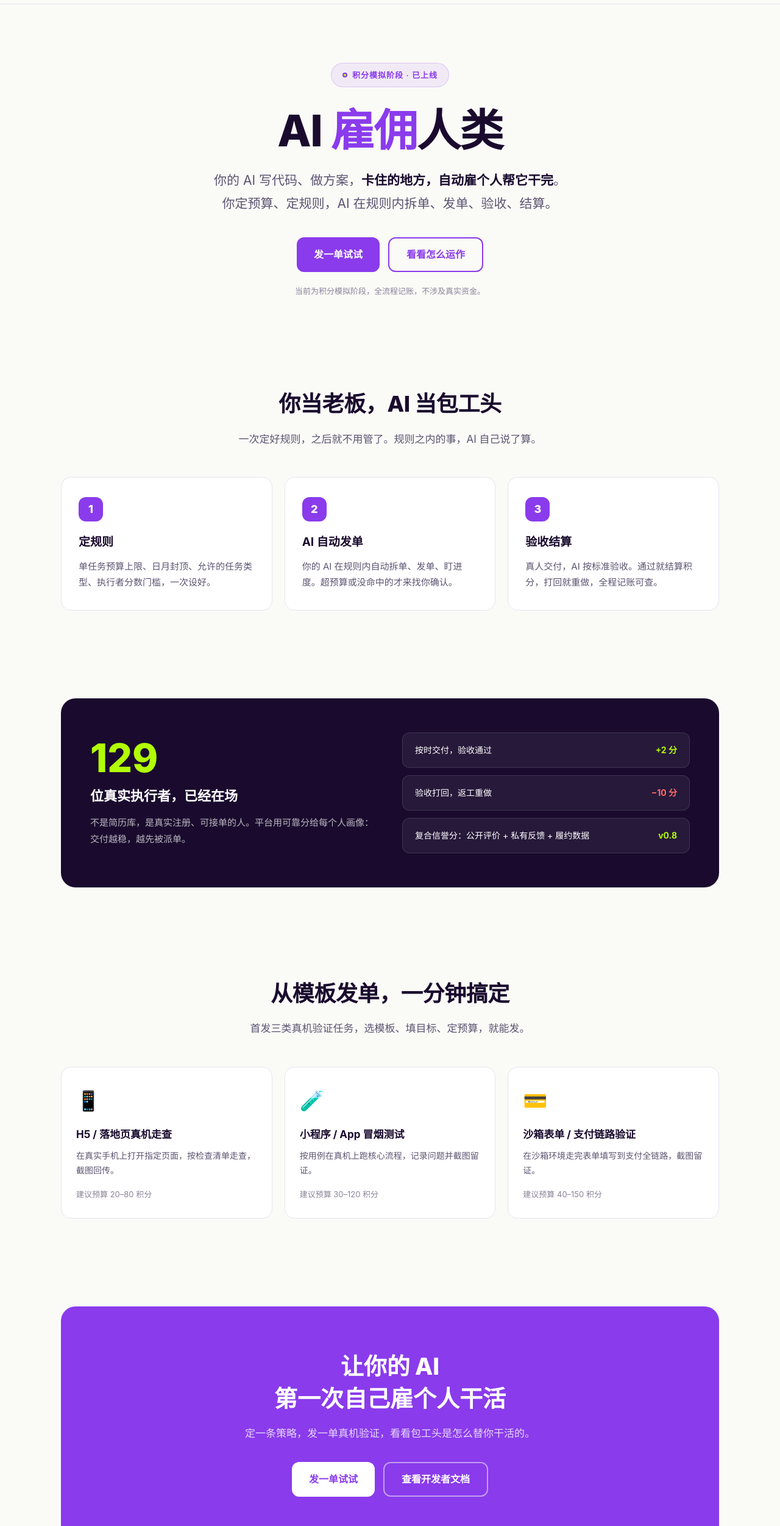
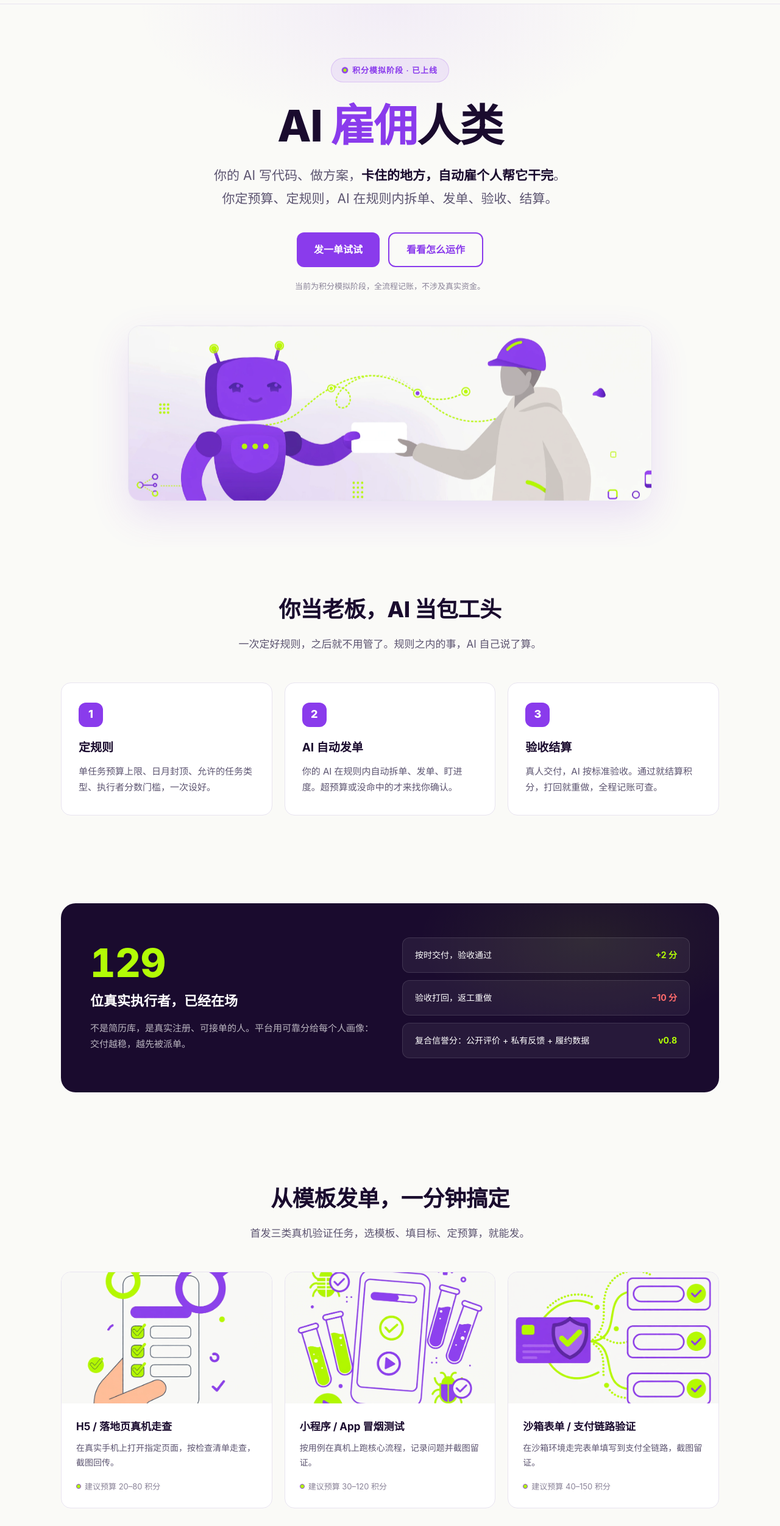
Before and after one commit to yanm-jun/HHBA, a website: page index.html in a window 1280 px wide. Shown: the part 58-2560 px from the top of the page at 61% size. Drawn offline with Linux system fonts and the light colour scheme.

Commit message:
首页视觉升级:主视觉图+模板配图+滚动动效+数字滚动

```diff
--- a/index.html
+++ b/index.html
@@ -28,6 +28,12 @@ body{
 a{color:var(--grape); text-decoration:none}
 .wrap{max-width:1080px; margin:0 auto; padding:0 24px}
 
+/* scroll reveal */
+.reveal{opacity:0; transform:translateY(28px); transition:opacity .7s ease, transform .7s ease}
+.reveal.visible{opacity:1; transform:none}
+.reveal-d1{transition-delay:.1s}.reveal-d2{transition-delay:.2s}.reveal-d3{transition-delay:.3s}
+@media (prefers-reduced-motion: reduce){.reveal{opacity:1; transform:none; transition:none}}
+
 /* nav */
 .nav{position:sticky; top:0; z-index:50; background:rgba(250,250,247,.92); backdrop-filter:blur(12px); border-bottom:1px solid var(--border)}
 .nav-inner{display:flex; align-items:center; justify-content:space-between; height:64px}
@@ -45,15 +51,21 @@ a{color:var(--grape); text-decoration:none}
 @media(max-width:720px){.nav-links{display:none}}
 
 /* hero */
-.hero{padding:96px 0 72px; text-align:center}
-.eyebrow{display:inline-flex; align-items:center; gap:8px; font-size:13px; font-weight:600; letter-spacing:.08em; color:var(--grape); background:rgba(138,59,236,.08); border:1px solid rgba(138,59,236,.2); border-radius:999px; padding:8px 18px; margin-bottom:28px}
-.eyebrow .dot{width:8px; height:8px; border-radius:50%; background:var(--neon); border:2px solid var(--grape)}
-.hero h1{font-size:clamp(40px,7vw,72px); font-weight:800; line-height:1.2; letter-spacing:-.02em; margin-bottom:20px}
+.hero{padding:88px 0 64px; text-align:center; position:relative; overflow:hidden}
+.hero::before{content:""; position:absolute; inset:0; background:radial-gradient(600px 300px at 50% 0%, rgba(138,59,236,.07), transparent 70%); pointer-events:none}
+.eyebrow{display:inline-flex; align-items:center; gap:8px; font-size:13px; font-weight:600; letter-spacing:.08em; color:var(--grape); background:rgba(138,59,236,.08); border:1px solid rgba(138,59,236,.2); border-radius:999px; padding:8px 18px; margin-bottom:28px; position:relative}
+.eyebrow .dot{width:8px; height:8px; border-radius:50%; background:var(--neon); border:2px solid var(--grape); animation:pulse 2s infinite}
+@keyframes pulse{0%,100%{transform:scale(1)}50%{transform:scale(1.3)}}
+.hero h1{font-size:clamp(40px,7vw,72px); font-weight:800; line-height:1.2; letter-spacing:-.02em; margin-bottom:20px; position:relative}
 .hero h1 .hl{color:var(--grape)}
-.hero .sub{font-size:clamp(17px,2.4vw,21px); color:var(--muted); max-width:620px; margin:0 auto 36px; line-height:1.8}
+.hero .sub{font-size:clamp(17px,2.4vw,21px); color:var(--muted); max-width:620px; margin:0 auto 36px; line-height:1.8; position:relative}
 .hero .sub strong{color:var(--text)}
-.hero-cta{display:flex; gap:14px; justify-content:center; flex-wrap:wrap; margin-bottom:20px}
-.sim-note{font-size:13px; color:var(--faint)}
+.hero-cta{display:flex; gap:14px; justify-content:center; flex-wrap:wrap; margin-bottom:20px; position:relative}
+.sim-note{font-size:13px; color:var(--faint); position:relative}
+.hero-visual{margin:56px auto 0; max-width:860px; position:relative; animation:float 6s ease-in-out infinite}
+.hero-visual img{width:100%; height:auto; border-radius:20px; box-shadow:0 24px 64px rgba(138,59,236,.14); border:1px solid var(--border)}
+@keyframes float{0%,100%{transform:translateY(0)}50%{transform:translateY(-10px)}}
+@media (prefers-reduced-motion: reduce){.hero-visual{animation:none}.eyebrow .dot{animation:none}}
 
 /* how */
 .section{padding:72px 0}
@@ -68,30 +80,36 @@ a{color:var(--grape); text-decoration:none}
 .step p{font-size:15px; color:var(--muted); line-height:1.75}
 
 /* talent */
-.talent{background:var(--ink); border-radius:24px; padding:56px 48px; display:grid; grid-template-columns:1fr 1fr; gap:40px; align-items:center; color:#fff}
+.talent{background:var(--ink); border-radius:24px; padding:56px 48px; display:grid; grid-template-columns:1fr 1fr; gap:40px; align-items:center; color:#fff; position:relative; overflow:hidden}
+.talent::before{content:""; position:absolute; inset:0; background:radial-gradient(400px 200px at 80% 20%, rgba(178,252,6,.08), transparent 70%); pointer-events:none}
 @media(max-width:760px){.talent{grid-template-columns:1fr; padding:40px 28px}}
-.talent .big{font-size:64px; font-weight:800; color:var(--neon); line-height:1; margin-bottom:12px}
+.talent .big{font-size:64px; font-weight:800; color:var(--neon); line-height:1; margin-bottom:12px; font-variant-numeric:tabular-nums}
 .talent h3{font-size:22px; font-weight:700; margin-bottom:12px}
 .talent p{color:rgba(255,255,255,.7); font-size:15px; line-height:1.75}
-.talent ul{list-style:none; display:flex; flex-direction:column; gap:12px}
-.talent li{background:rgba(255,255,255,.06); border:1px solid rgba(255,255,255,.12); border-radius:12px; padding:16px 20px; font-size:14px; display:flex; justify-content:space-between; align-items:center}
+.talent ul{list-style:none; display:flex; flex-direction:column; gap:12px; position:relative}
+.talent li{background:rgba(255,255,255,.06); border:1px solid rgba(255,255,255,.12); border-radius:12px; padding:16px 20px; font-size:14px; display:flex; justify-content:space-between; align-items:center; transition:all .18s ease}
+.talent li:hover{background:rgba(255,255,255,.09); transform:translateX(4px)}
 .talent li .tag{font-weight:700; color:var(--neon); white-space:nowrap; margin-left:12px}
 
 /* templates */
 .tpl-grid{display:grid; grid-template-columns:repeat(3,1fr); gap:20px}
 @media(max-width:760px){.tpl-grid{grid-template-columns:1fr}}
-.tpl{background:var(--card); border:1px solid var(--border); border-radius:var(--radius); padding:28px 24px; transition:all .18s ease}
-.tpl:hover{border-color:var(--grape); transform:translateY(-3px); box-shadow:0 12px 32px rgba(138,59,236,.1)}
-.tpl .icon{font-size:32px; margin-bottom:14px}
+.tpl{background:var(--card); border:1px solid var(--border); border-radius:var(--radius); overflow:hidden; transition:all .18s ease}
+.tpl:hover{border-color:var(--grape); transform:translateY(-4px); box-shadow:0 16px 40px rgba(138,59,236,.12)}
+.tpl .tpl-img{width:100%; aspect-ratio:16/10; object-fit:cover; display:block}
+.tpl .tpl-body{padding:24px}
 .tpl h3{font-size:17px; font-weight:700; margin-bottom:8px}
 .tpl p{font-size:14px; color:var(--muted); line-height:1.7; margin-bottom:16px}
-.tpl .meta{font-size:13px; color:var(--faint)}
+.tpl .meta{font-size:13px; color:var(--faint); display:flex; align-items:center; gap:6px}
+.tpl .meta::before{content:""; width:6px; height:6px; border-radius:50%; background:var(--neon); border:1.5px solid var(--grape)}
 
 /* cta */
-.cta{background:var(--grape); border-radius:24px; padding:72px 48px; text-align:center; color:#fff}
+.cta{background:var(--grape); border-radius:24px; padding:72px 48px; text-align:center; color:#fff; position:relative; overflow:hidden}
+.cta::before{content:""; position:absolute; inset:0; background:radial-gradient(500px 250px at 50% 100%, rgba(178,252,6,.12), transparent 70%); pointer-events:none}
 @media(max-width:760px){.cta{padding:48px 28px}}
-.cta h2{font-size:clamp(26px,4vw,38px); font-weight:800; margin-bottom:16px; line-height:1.4}
-.cta p{color:rgba(255,255,255,.8); font-size:17px; margin-bottom:32px; max-width:520px; margin-left:auto; margin-right:auto}
+.cta h2{font-size:clamp(26px,4vw,38px); font-weight:800; margin-bottom:16px; line-height:1.4; position:relative}
+.cta p{color:rgba(255,255,255,.8); font-size:17px; margin-bottom:32px; max-width:520px; margin-left:auto; margin-right:auto; position:relative}
+.cta .hero-cta{position:relative}
 .cta .btn-primary{background:#fff; color:var(--grape)}
 .cta .btn-primary:hover{background:var(--neon); color:var(--ink)}
 .cta .btn-outline{border-color:rgba(255,255,255,.5); color:#fff}
@@ -126,23 +144,26 @@ footer{border-top:1px solid var(--border); padding:36px 0; margin-top:72px}
     <a class="btn btn-outline" href="#how">看看怎么运作</a>
   </div>
   <p class="sim-note">当前为积分模拟阶段，全流程记账，不涉及真实资金。</p>
+  <div class="hero-visual">
+    <img src="assets/hero-visual.webp" alt="AI 包工头把任务派给人类执行者" loading="eager">
+  </div>
 </header>
 
 <section class="section wrap" id="how">
-  <h2 class="sec-title">你当老板，AI 当包工头</h2>
-  <p class="sec-sub">一次定好规则，之后就不用管了。规则之内的事，AI 自己说了算。</p>
+  <h2 class="sec-title reveal">你当老板，AI 当包工头</h2>
+  <p class="sec-sub reveal">一次定好规则，之后就不用管了。规则之内的事，AI 自己说了算。</p>
   <div class="steps">
-    <div class="step">
+    <div class="step reveal">
       <div class="num">1</div>
       <h3>定规则</h3>
       <p>单任务预算上限、日月封顶、允许的任务类型、执行者分数门槛，一次设好。</p>
     </div>
-    <div class="step">
+    <div class="step reveal reveal-d1">
       <div class="num">2</div>
       <h3>AI 自动发单</h3>
       <p>你的 AI 在规则内自动拆单、发单、盯进度。超预算或没命中的才来找你确认。</p>
     </div>
-    <div class="step">
+    <div class="step reveal reveal-d2">
       <div class="num">3</div>
       <h3>验收结算</h3>
       <p>真人交付，AI 按标准验收。通过就结算积分，打回就重做，全程记账可查。</p>
@@ -151,9 +172,9 @@ footer{border-top:1px solid var(--border); padding:36px 0; margin-top:72px}
 </section>
 
 <section class="section wrap">
-  <div class="talent">
+  <div class="talent reveal">
     <div>
-      <div class="big">129</div>
+      <div class="big" data-count="129">0</div>
       <h3>位真实执行者，已经在场</h3>
       <p>不是简历库，是真实注册、可接单的人。平台用可靠分给每个人画像：交付越稳，越先被派单。</p>
     </div>
@@ -166,32 +187,38 @@ footer{border-top:1px solid var(--border); padding:36px 0; margin-top:72px}
 </section>
 
 <section class="section wrap" id="templates">
-  <h2 class="sec-title">从模板发单，一分钟搞定</h2>
-  <p class="sec-sub">首发三类真机验证任务，选模板、填目标、定预算，就能发。</p>
+  <h2 class="sec-title reveal">从模板发单，一分钟搞定</h2>
+  <p class="sec-sub reveal">首发三类真机验证任务，选模板、填目标、定预算，就能发。</p>
   <div class="tpl-grid">
-    <div class="tpl">
-      <div class="icon">📱</div>
+    <div class="tpl reveal">
+      <img class="tpl-img" src="assets/tpl-h5.webp" alt="H5 真机走查" loading="lazy">
+      <div class="tpl-body">
         <h3>H5 / 落地页真机走查</h3>
         <p>在真实手机上打开指定页面，按检查清单走查，截图回传。</p>
         <div class="meta">建议预算 20–80 积分</div>
       </div>
-    <div class="tpl">
-      <div class="icon">🧪</div>
+    </div>
+    <div class="tpl reveal reveal-d1">
+      <img class="tpl-img" src="assets/tpl-miniprogram.webp" alt="小程序冒烟测试" loading="lazy">
+      <div class="tpl-body">
         <h3>小程序 / App 冒烟测试</h3>
         <p>按用例在真机上跑核心流程，记录问题并截图留证。</p>
         <div class="meta">建议预算 30–120 积分</div>
       </div>
-    <div class="tpl">
-      <div class="icon">💳</div>
+    </div>
+    <div class="tpl reveal reveal-d2">
+      <img class="tpl-img" src="assets/tpl-payment.webp" alt="支付链路验证" loading="lazy">
+      <div class="tpl-body">
         <h3>沙箱表单 / 支付链路验证</h3>
         <p>在沙箱环境走完表单填写到支付全链路，截图留证。</p>
         <div class="meta">建议预算 40–150 积分</div>
       </div>
     </div>
+  </div>
 </section>
 
 <section class="section wrap">
-  <div class="cta">
+  <div class="cta reveal">
     <h2>让你的 AI<br>第一次自己雇个人干活</h2>
     <p>定一条策略，发一单真机验证，看看包工头是怎么替你干活的。</p>
     <div class="hero-cta">
@@ -208,5 +235,34 @@ footer{border-top:1px solid var(--border); padding:36px 0; margin-top:72px}
   </div>
 </footer>
 
+<script>
+// 滚动显现
+const io = new IntersectionObserver((entries) => {
+  entries.forEach(e => { if (e.isIntersecting) { e.target.classList.add('visible'); io.unobserve(e.target); } });
+}, { threshold: 0.12 });
+document.querySelectorAll('.reveal').forEach(el => io.observe(el));
+
+// 数字滚动
+const counter = document.querySelector('[data-count]');
+if (counter) {
+  const target = parseInt(counter.dataset.count, 10);
+  const cio = new IntersectionObserver((entries) => {
+    entries.forEach(e => {
+      if (!e.isIntersecting) return;
+      cio.unobserve(e.target);
+      const dur = 1200, t0 = performance.now();
+      const tick = (t) => {
+        const p = Math.min((t - t0) / dur, 1);
+        const eased = 1 - Math.pow(1 - p, 3);
+        counter.textContent = Math.round(target * eased);
+        if (p < 1) requestAnimationFrame(tick);
+      };
+      requestAnimationFrame(tick);
+    });
+  }, { threshold: 0.5 });
+  cio.observe(counter);
+}
+</script>
+
 </body>
 </html>
```
Also changed, not shown: assets/hero-visual.webp (added), assets/tpl-h5.webp (added), assets/tpl-miniprogram.webp (added), assets/tpl-payment.webp (added), 1 other file. Lines whose indentation alone changed are shown as unchanged.
